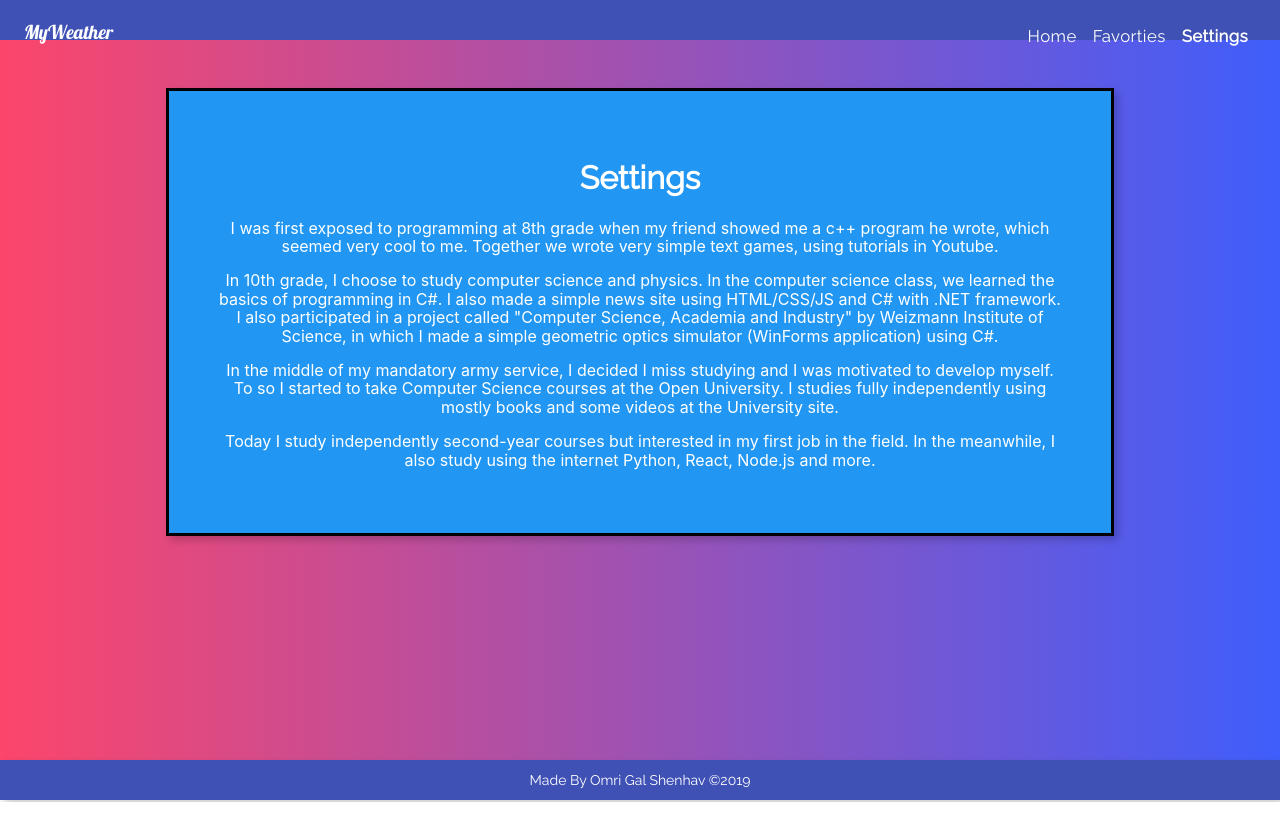
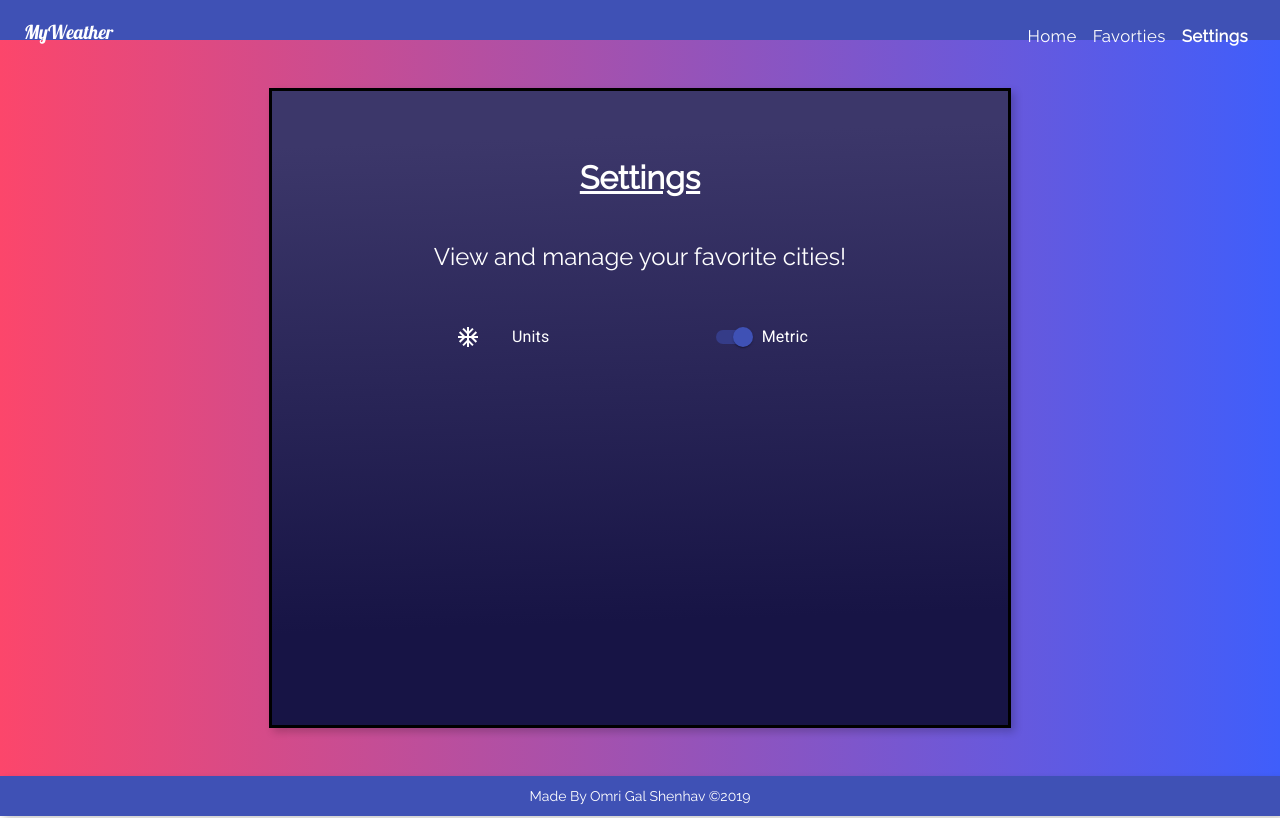
Before and after one commit to OmriGalShen/my-weather, a React (Create React App) app: page /settings in a window 1280 px wide. Built offline with nearby package versions, Linux system fonts and the light colour scheme.

Commit message:
added unit change in settings

```diff
--- a/src/components/app/App.js
+++ b/src/components/app/App.js
@@ -53,9 +53,13 @@ const App = () => {
     updateFavoriteStatus(city, setCity);
   };
 
-  const hundleCityChoose = favCity => {
+  const handleCityChoose = favCity => {
     let cityCopy = Object.assign({}, favCity);
     setCity(cityCopy);
+  };
+
+  const handleUnitChange = () => {
+    setIsMetric(!isMetric);
   };
 
   return (
@@ -88,7 +92,7 @@ const App = () => {
                   {...props}
                   favCities={favCities}
                   setFavCities={setFavCities}
-                  hundleCityChoose={hundleCityChoose}
+                  handleCityChoose={handleCityChoose}
                   cityKey={city.key}
                   favoritesRemove={favoritesRemove}
                 />
@@ -98,7 +102,11 @@ const App = () => {
               exact
               path="/settings"
               render={props => (
-                <Settings {...props} setIsMetric={setIsMetric} />
+                <Settings
+                  {...props}
+                  isMetric={isMetric}
+                  handleUnitChange={handleUnitChange}
+                />
               )}
             />
           </Switch>
--- a/src/components/content/favorites/Favorites.js
+++ b/src/components/content/favorites/Favorites.js
@@ -13,7 +13,7 @@ import DeleteIcon from "@material-ui/icons/Delete";
 const Favorites = ({
   favCities,
   setFavCities,
-  hundleCityChoose,
+  handleCityChoose,
   cityKey,
   favoritesRemove
 }) => {
@@ -31,7 +31,7 @@ const Favorites = ({
               <ListItem
                 button
                 key={index}
-                onClick={() => hundleCityChoose(favCity)}
+                onClick={() => handleCityChoose(favCity)}
                 selected={favCity.key === cityKey}
               >
                 <ListItemIcon>
--- a/src/components/content/settings/Settings.css
+++ b/src/components/content/settings/Settings.css
@@ -1,20 +1,59 @@
+.main-container {
+  /* background: linear-gradient(90deg, #fc466b 0%, #3f5efb 100%); */
+
+  display: flex;
+  justify-content: center;
+  align-items: flex-start;
+}
+
 .settings {
   display: flex;
   justify-content: center;
-  width: 100%;
-  height: 100%;
+  align-items: center;
   padding: 3em;
-  padding-bottom: 10em;
+  width: 80%;
+}
+.settings-title {
+  font-family: "Raleway", sans-serif;
+  text-decoration: underline;
+}
+
+.settings-description {
+  font-family: "Raleway", sans-serif;
+  font-size: 1.5em;
+}
+
+.setting-list {
+  width: 50vh;
 }
 
 .settings-panel {
+  display: flex;
+  flex-direction: column;
+  justify-content: flex-start;
+  align-items: center;
   padding: 3em;
   border: 3px solid black;
   width: 80%;
+  height: 80vh;
   color: white;
-  background: #2196f3;
+  background-image: linear-gradient(
+    178.1deg,
+    rgba(60, 55, 106, 1) 8.5%,
+    rgba(23, 20, 69, 1) 82.4%
+  );
 }
 
-.settings-title {
-  font-family: "Raleway";
+@media (max-width: 600px) {
+  .settings {
+    width: 100%;
+    height: 85vh;
+    padding: 0;
+    /* height: 90vh; */
+  }
+  .settings-panel {
+    border: none;
+    width: 100%;
+    height: 100%;
+  }
 }
--- a/src/components/content/settings/Settings.js
+++ b/src/components/content/settings/Settings.js
@@ -1,39 +1,42 @@
 import React from "react";
 import "./Settings.css";
+import {
+  List,
+  ListItem,
+  ListItemText,
+  ListItemIcon,
+  Switch,
+  FormControlLabel
+} from "@material-ui/core";
+import AcUnitIcon from "@material-ui/icons/AcUnit";
 
-const Settings = () => {
+const Settings = ({ isMetric, handleUnitChange }) => {
   return (
     <div className="settings">
       <div className="settings-panel shadow-5">
         <h1 className="settings-title">Settings</h1>
-        <div>
-          <p>
-            I was first exposed to programming at 8th grade when my friend
-            showed me a c++ program he wrote, which seemed very cool to me.
-            Together we wrote very simple text games, using tutorials in
-            Youtube.
-          </p>
-          <p>
-            In 10th grade, I choose to study computer science and physics. In
-            the computer science class, we learned the basics of programming in
-            C#. I also made a simple news site using HTML/CSS/JS and C# with
-            .NET framework. I also participated in a project called "Computer
-            Science, Academia and Industry" by Weizmann Institute of Science, in
-            which I made a simple geometric optics simulator (WinForms
-            application) using C#.
-          </p>
-          <p>
-            In the middle of my mandatory army service, I decided I miss
-            studying and I was motivated to develop myself. To so I started to
-            take Computer Science courses at the Open University. I studies
-            fully independently using mostly books and some videos at the
-            University site.
-          </p>
-          <p>
-            Today I study independently second-year courses but interested in my
-            first job in the field. In the meanwhile, I also study using the
-            internet Python, React, Node.js and more.
-          </p>
+        <p className="settings-description">
+          View and manage your favorite cities!
+        </p>
+        <div className="setting-list">
+          <List component="nav" aria-label="settings list"></List>
+          <ListItem button>
+            <ListItemIcon>
+              <AcUnitIcon style={{ color: "white" }} />
+            </ListItemIcon>
+            <ListItemText primary={"Units"} style={{ color: "white" }} />
+            <FormControlLabel
+              control={
+                <Switch
+                  checked={isMetric}
+                  value="checkedB"
+                  color="primary"
+                  onChange={handleUnitChange}
+                />
+              }
+              label={isMetric ? "Metric" : "Imperial"}
+            />
+          </ListItem>
         </div>
       </div>
     </div>
```
